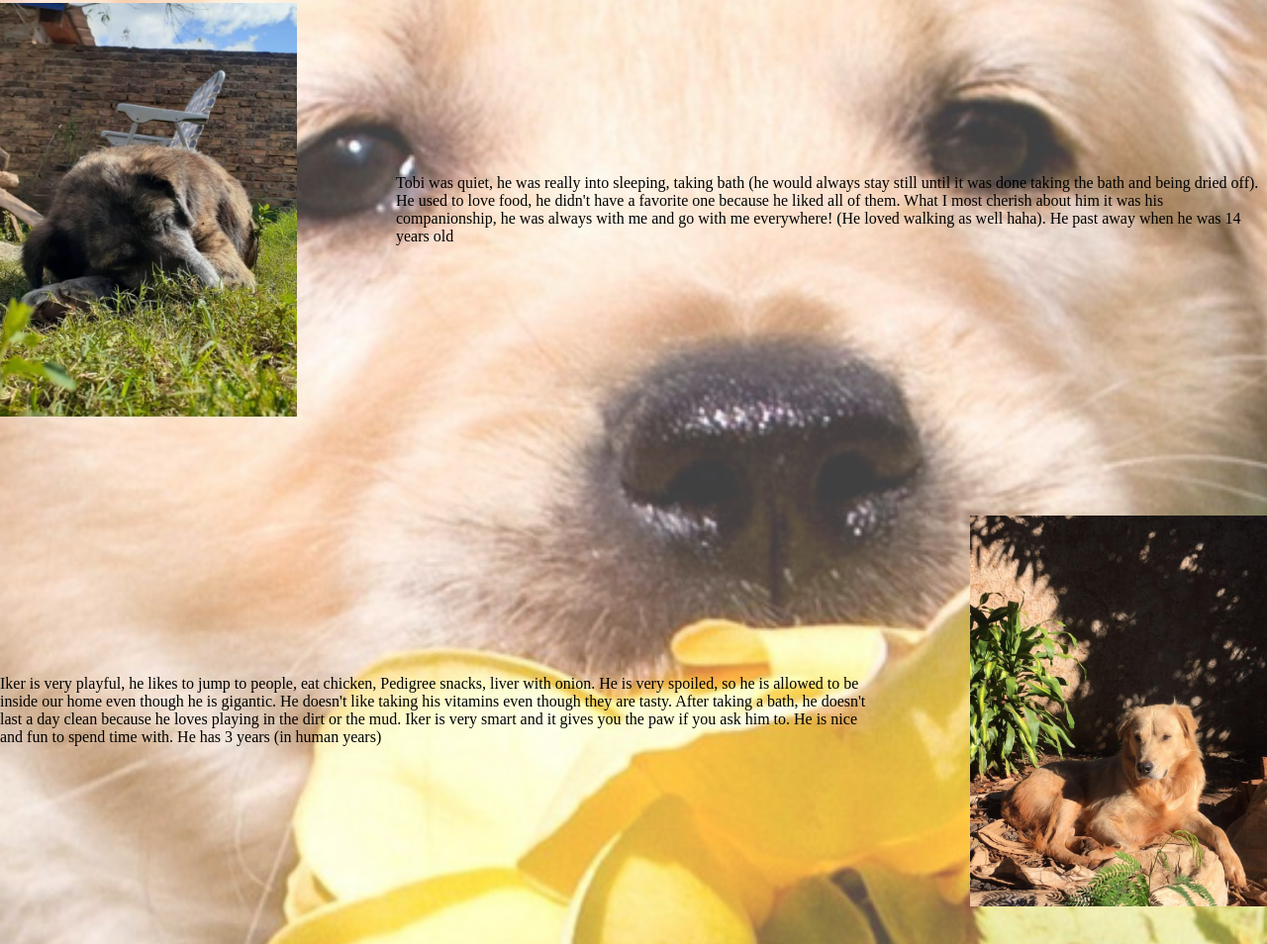
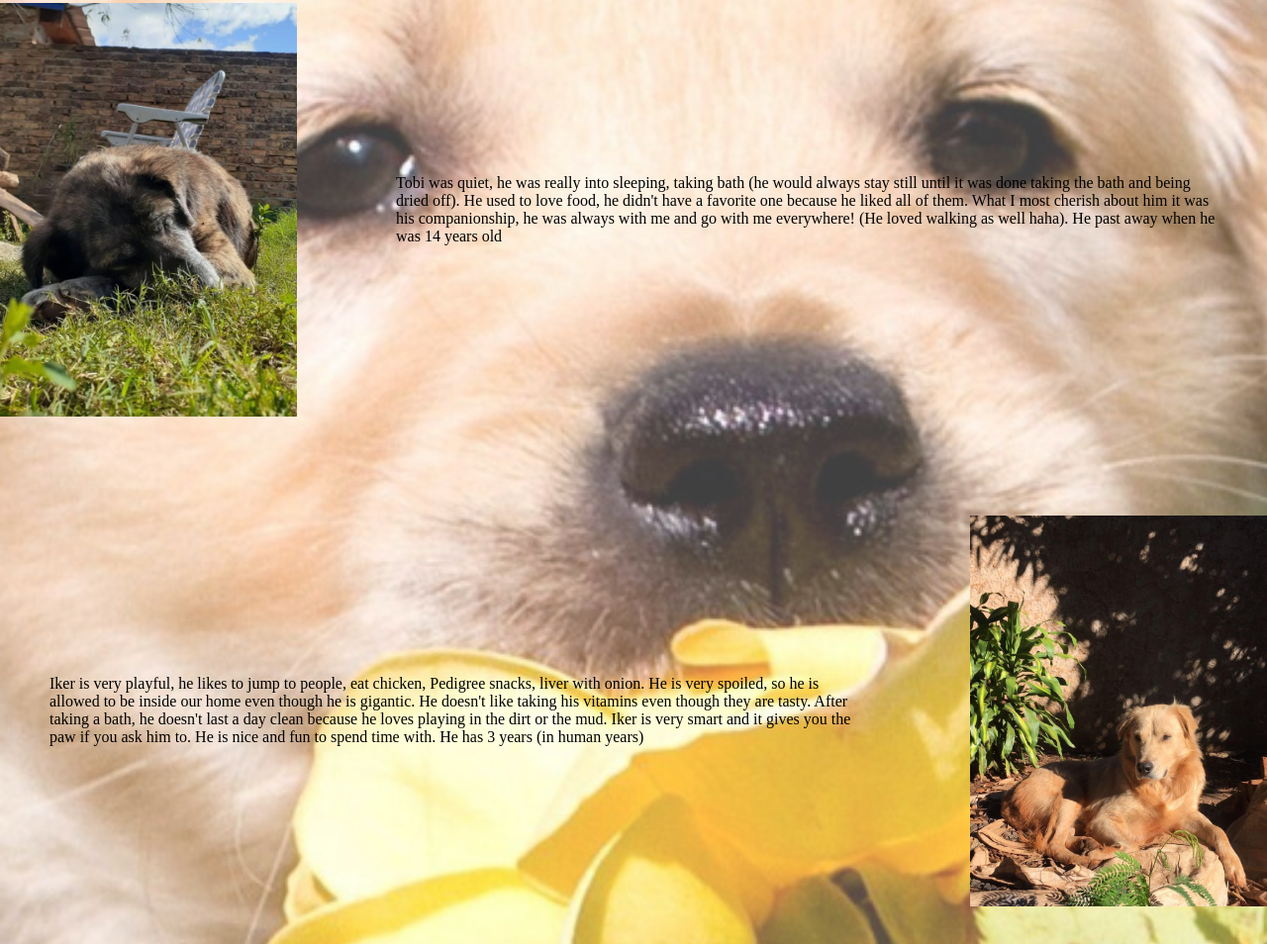
Before and after one commit to martinmorag/Selene-s-dogs, a website built with Vite: page src/about-me/index.html in a window 1280 px wide. Shown: the part 548-1502 px from the top of the page at 99% size. Built offline with nearby package versions, Linux system fonts and the light colour scheme; no server answers; files whose address does not match are found by name; a web font is replaced by a local one.

Commit message:
about-me dogs

```diff
--- a/src/css/about-me.css
+++ b/src/css/about-me.css
@@ -127,7 +127,7 @@ nav a:hover {
     align-items: center;
 }
 .first-dog-text {
-    margin: 0 0 0 100px;
+    margin: 0 50px 0 100px;
 }
 .first-dog-pic, .second-dog-pic {
     width: 300px;
@@ -140,7 +140,7 @@ nav a:hover {
     margin: 100px 0;
 }
 .second-dog-text {
-    margin: 0 100px 0 0;
+    margin: 0 100px 0 50px;
 }
 
 /* Comments style */
```
